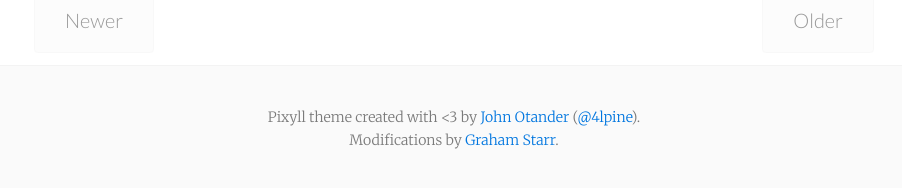
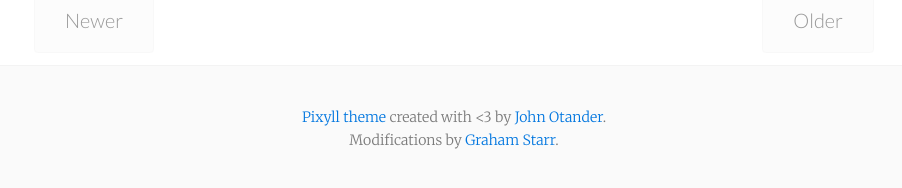
Before and after one commit to gstarr/gstarr.github.io, a Jekyll site: the page built from index.html, in a window 1280 px wide. Shown: the part 1671-1859 px from the top of the page, without its empty margins (186-1088 px from the left). Built offline with Jekyll 4.4.1, drawn with Linux system fonts in a browser that asks for light colours; nearby versions of some CDN libraries; the list of posts is cut into pages by our own code.

Commit message:
simplified footer

```diff
--- a/_includes/footer.html
+++ b/_includes/footer.html
@@ -1,7 +1,7 @@
 <footer class="center">
   <div class="measure">
     <small>
-      Pixyll theme created with &lt;3 by <a href="https://github.com/johnotander/pixyll">John Otander</a> (<a href="https://twitter.com/4lpine">@4lpine</a>).<br>
+      <a href="https://github.com/johnotander/pixyll">Pixyll theme</a> created with &lt;3 by <a href="http://johnotander.com/">John Otander</a>.<br>
       Modifications by <a href="https://github.com/gstarr">Graham Starr</a>.
     </small>
   </div>
```
